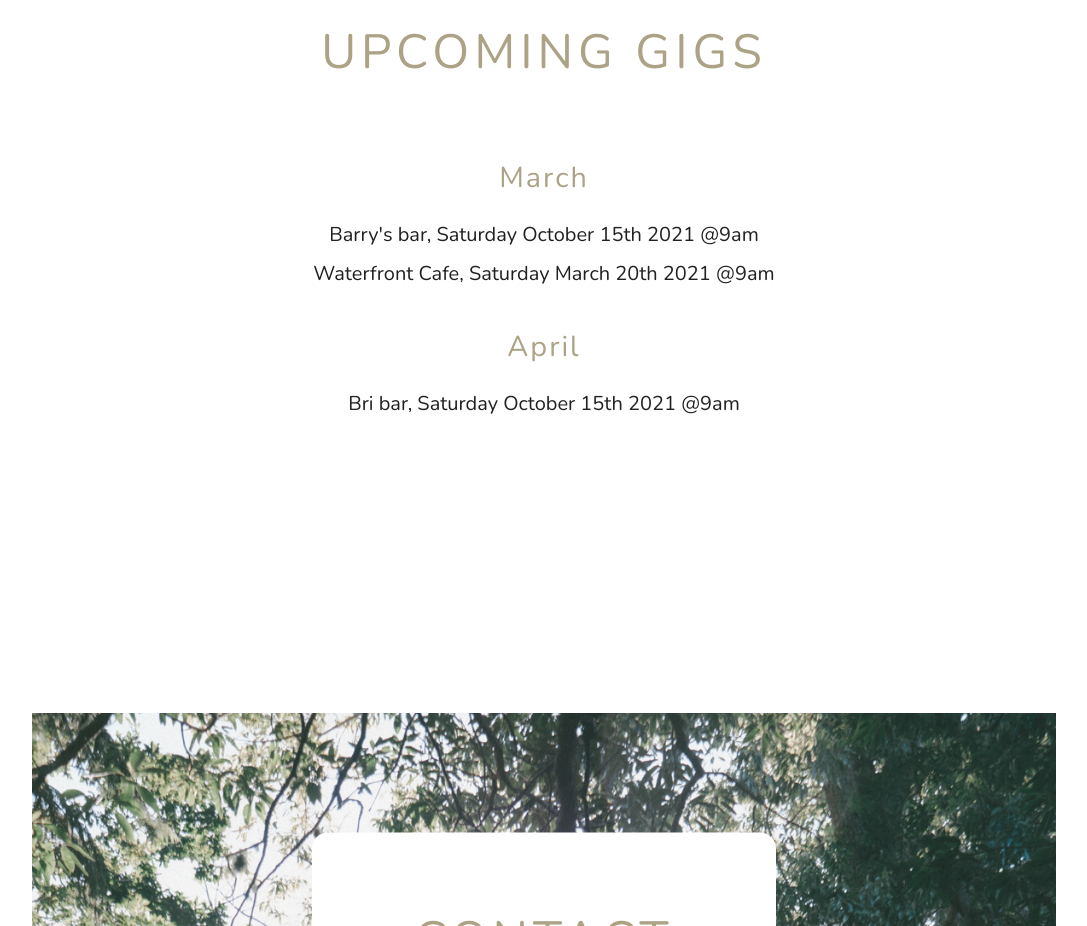
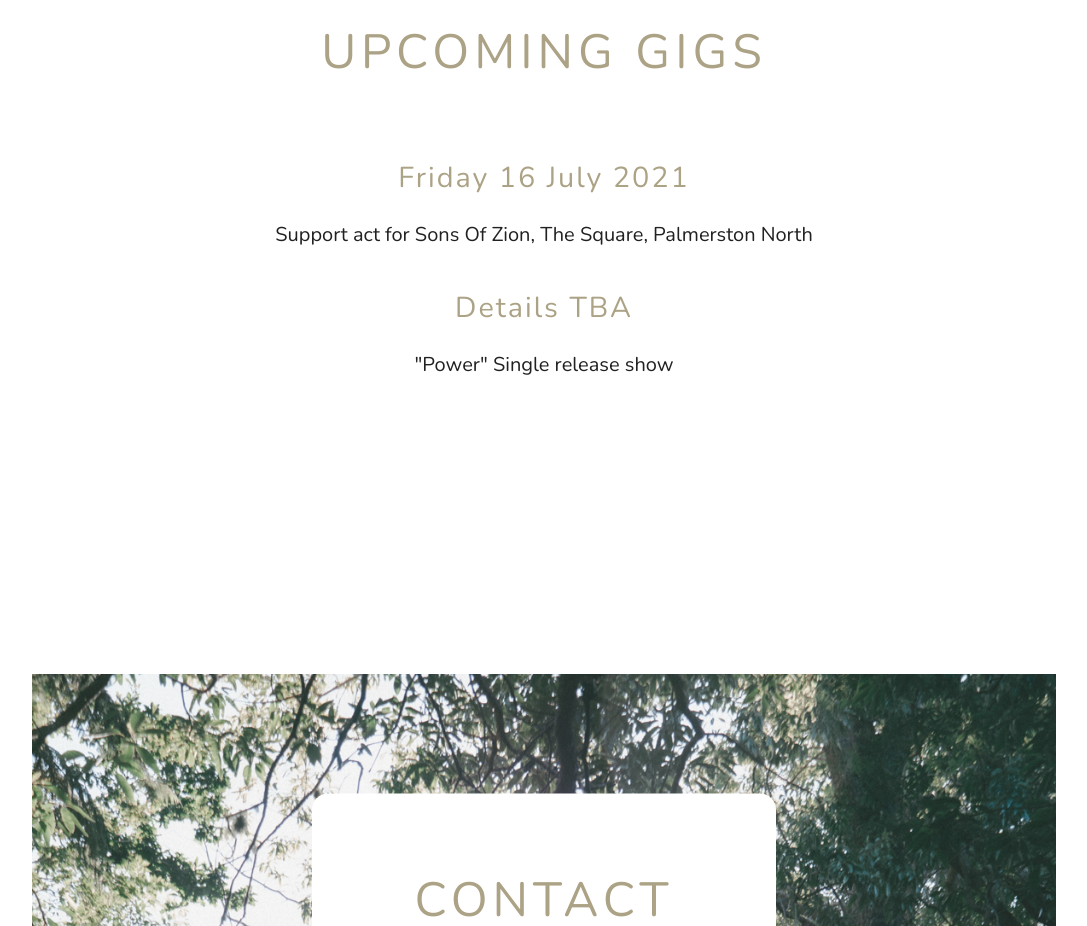
Before and after one commit to NakiNorton/Fin-Rah-Zel, a React (Create React App) app: page / in a window 1280 px wide. Shown: the part 3280-4206 px from the top of the page, without its empty margins (96-1183 px from the left). Built offline with nearby package versions, Linux system fonts and the light colour scheme; a web font is replaced by a local one.

Commit message:
Update copy

```diff
--- a/src/components/UpcomingDates/UpcomingDates.js
+++ b/src/components/UpcomingDates/UpcomingDates.js
@@ -6,11 +6,10 @@ const UpcomingDates = () => {
     <section className="upcoming-gigs section">
       <h2 className="h2 upcoming-h2">Upcoming Gigs</h2>
       <ul className="event-list">
-        <h3 className="h3">March</h3>
-        <li className="event">Barry's bar, Saturday October 15th 2021 @9am</li>
-        <li className="event">Waterfront Cafe, Saturday March 20th 2021 @9am</li>
-        <h3 className="h3">April</h3>
-        <li className="event">Bri bar, Saturday October 15th 2021 @9am</li>
+        <h3 className="h3">Friday 16 July 2021</h3>
+        <li className="event">Support act for Sons Of Zion, The Square, Palmerston North</li>
+        <h3 className="h3">Details TBA</h3>
+        <li className="event">"Power" Single release show</li>
       </ul>
     </section>
   )
```
